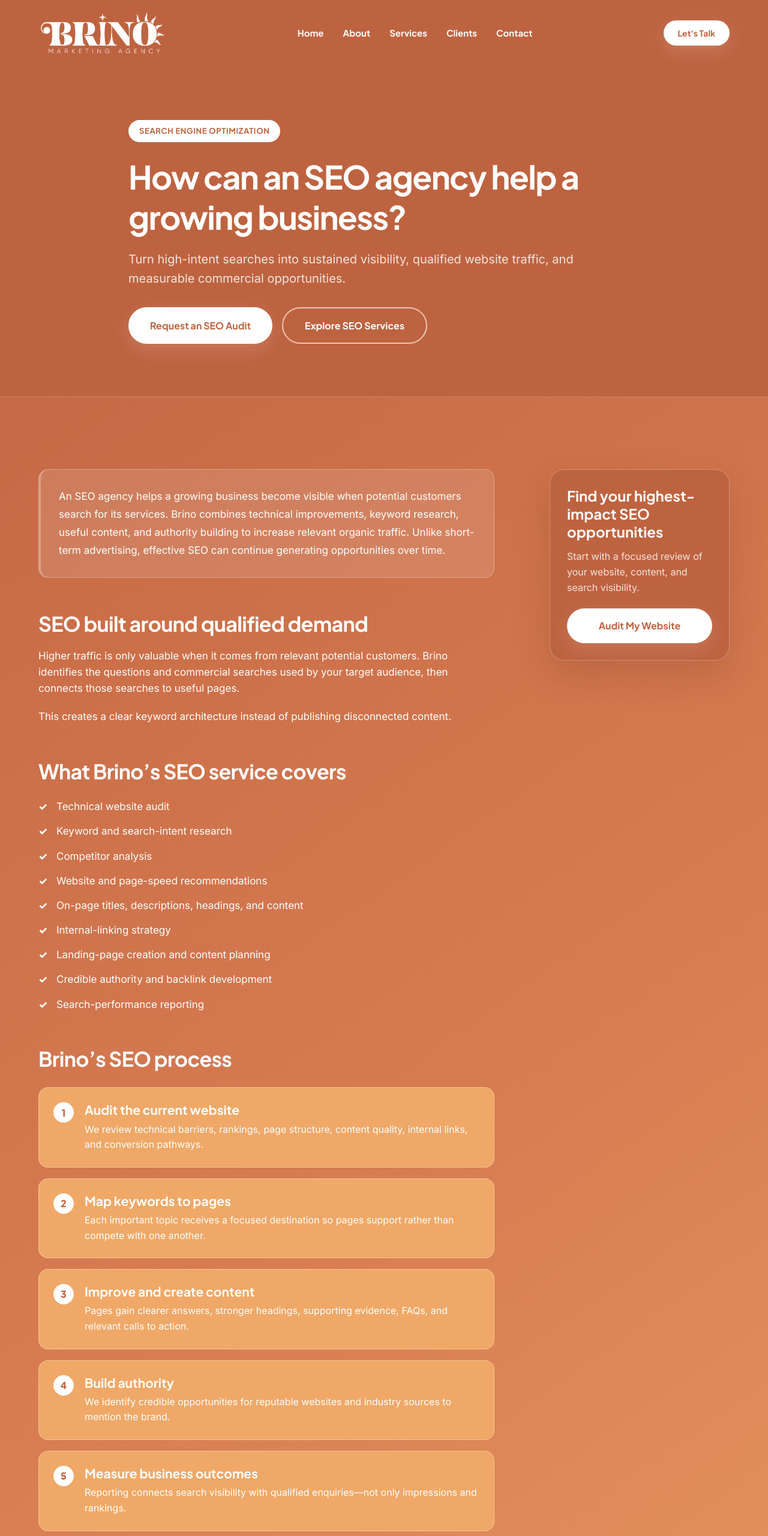
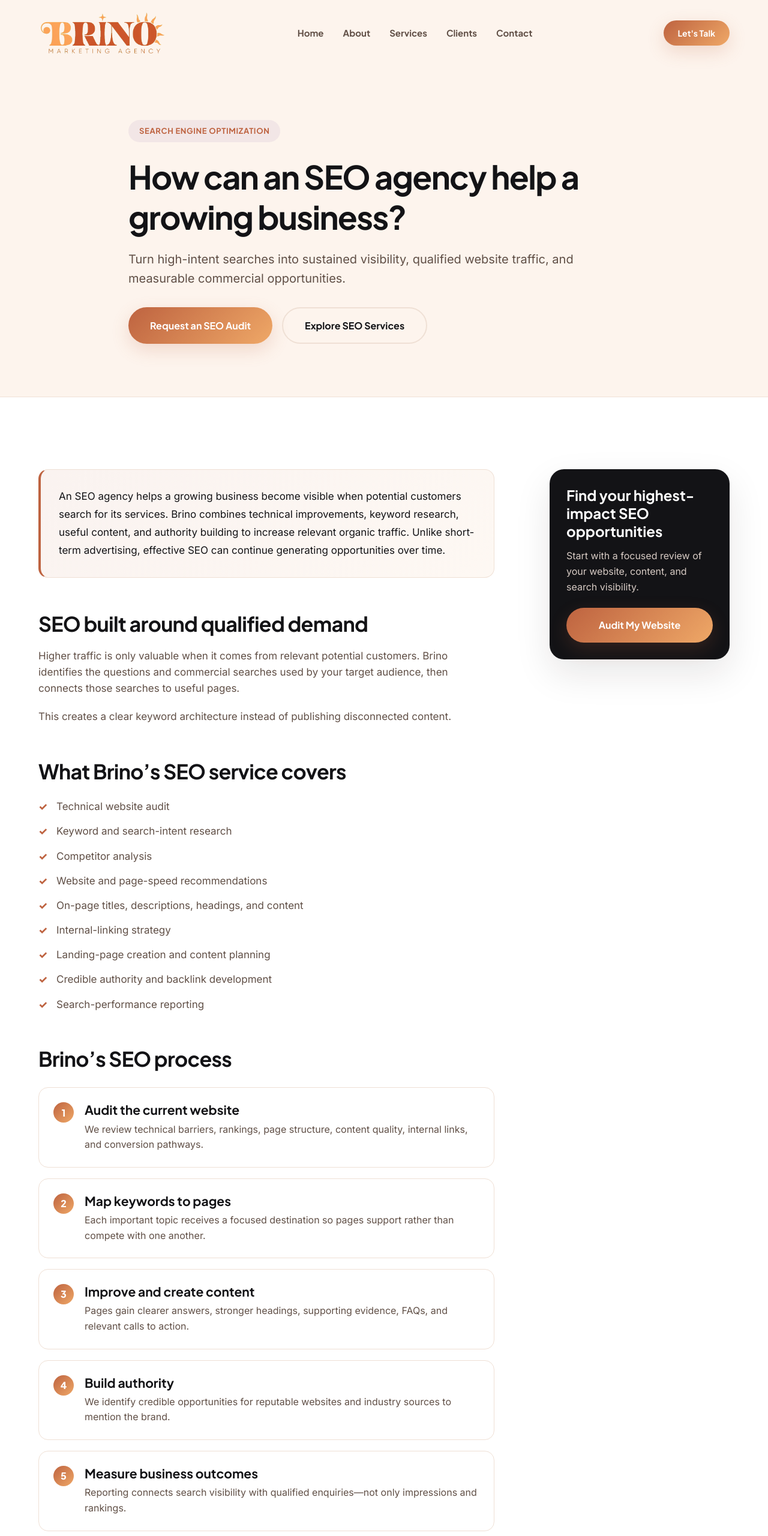
Before and after one commit to layaloo/brinowebsite, a plain HTML site: page seo-agency-growing-businesses.html in a window 1280 px wide. Shown: the top 2560 px of the page at 60% size. Drawn offline with Linux system fonts and the light colour scheme.

Commit message:
Revert "Invert Brino brand color system (#6)" (#7)
This reverts commit 1006c26f5f756256aaa557265beea5b0a7feffac.

Co-authored-by: Layal Bandah <layalbandah@LAYALS-MACBOOK.local>

```diff
--- a/css/style.css
+++ b/css/style.css
@@ -2425,208 +2425,6 @@ footer {
   margin: 0 auto 24px auto;
 }
 
-/* ==========================================================================
-   INVERTED BRINO COLOR SYSTEM — TERRACOTTA SURFACES / WHITE ACCENTS
-   ========================================================================== */
-:root {
-  --surface-terracotta: #BE6340;
-  --surface-peach: #EFA867;
-  --purple: #FFFFFF;
-  --coral: #FFFFFF;
-  --grey-text: #FFFFFF;
-  --grey-medium: rgba(255, 255, 255, 0.76);
-  --grey-border: rgba(255, 255, 255, 0.28);
-  --alabaster: #BE6340;
-  --grey-light: #EFA867;
-  --gradient-brand: linear-gradient(135deg, #FFFFFF 0%, #FFFFFF 100%);
-  --gradient-brand-light: linear-gradient(135deg, rgba(255, 255, 255, 0.18) 0%, rgba(255, 255, 255, 0.08) 100%);
-  --shadow-sm: 0 4px 12px rgba(89, 37, 19, 0.08);
-  --shadow-md: 0 12px 32px rgba(89, 37, 19, 0.14);
-  --shadow-lg: 0 24px 60px rgba(89, 37, 19, 0.18);
-  --shadow-brand: 0 10px 30px rgba(255, 255, 255, 0.14);
-}
-
-body {
-  color: #FFFFFF;
-  background: linear-gradient(145deg, #BE6340 0%, #D77B51 48%, #EFA867 100%);
-}
-
-h1, h2, h3, h4, h5, h6,
-.nav-links a,
-.nav-links a:hover,
-.nav-links a.active,
-.service-card-link,
-.client-full-logo,
-.testimonial-card-logo,
-.testimonial-card-author,
-.form-group label,
-.form-group input,
-.form-group select,
-.form-group textarea,
-.landing-answer,
-.related-page strong,
-.startup-note .text-link {
-  color: #FFFFFF;
-}
-
-.logo-img {
-  filter: brightness(0) invert(1);
-}
-
-header.scrolled {
-  background-color: rgba(190, 99, 64, 0.94);
-  border-bottom-color: rgba(255, 255, 255, 0.24);
-}
-
-.mobile-toggle span { background-color: #FFFFFF; }
-
-footer,
-.page-hero,
-.clients-logo-strip,
-.bg-alabaster,
-.startup-journal {
-  color: #FFFFFF;
-  background: #BE6340;
-  border-color: rgba(255, 255, 255, 0.24);
-}
-
-.hero,
-.hero-section {
-  color: #FFFFFF;
-  background: linear-gradient(145deg, #BE6340 0%, #EFA867 100%);
-}
-
-.service-card,
-.portfolio-card,
-.stat-item,
-.value-card,
-.team-card,
-.client-full-card,
-.client-testimonial-card,
-.contact-form-holder,
-.map-card,
-.landing-step,
-.related-page,
-.modal-content,
-.startup-article,
-.startup-note {
-  color: #FFFFFF;
-  background: #EFA867;
-  border-color: rgba(255, 255, 255, 0.32);
-}
-
-.startup-article-accent,
-.landing-sidebar,
-.intro-badge-overlay,
-.contact-cta {
-  color: #FFFFFF;
-  background: #BE6340;
-  border: 1px solid rgba(255, 255, 255, 0.28);
-}
-
-.faq-item,
-.landing-answer,
-.service-detail-visual,
-.contact-info-icon,
-.map-placeholder,
-.team-img-holder {
-  color: #FFFFFF;
-  background: rgba(255, 255, 255, 0.12);
-  border-color: rgba(255, 255, 255, 0.28);
-}
-
-.form-group input,
-.form-group select,
-.form-group textarea {
-  background: rgba(255, 255, 255, 0.13);
-  border-color: rgba(255, 255, 255, 0.38);
-}
-
-.form-group input::placeholder,
-.form-group textarea::placeholder { color: rgba(255, 255, 255, 0.72); }
-
-.form-group input:focus,
-.form-group select:focus,
-.form-group textarea:focus {
-  color: #BE6340;
-  background: #FFFFFF;
-  border-color: #FFFFFF;
-  box-shadow: 0 0 0 4px rgba(255, 255, 255, 0.22);
-}
-
-.btn-primary,
-.btn-white,
-.filter-btn:hover,
-.filter-btn.active {
-  color: #BE6340;
-  background: #FFFFFF;
-  border-color: #FFFFFF;
-}
-
-.btn-secondary {
-  color: #FFFFFF;
-  border-color: rgba(255, 255, 255, 0.64);
-}
-
-.btn-secondary:hover {
-  color: #BE6340;
-  background: #FFFFFF;
-  border-color: #FFFFFF;
-}
-
-.badge,
-.badge-coral,
-.service-card-icon,
-.value-card h4 span {
-  color: #BE6340;
-  background: #FFFFFF;
-}
-
-.text-gradient {
-  color: #FFFFFF;
-  background: none;
-  -webkit-text-fill-color: #FFFFFF;
-}
-
-.nav-links a::after,
-.landing-step::before,
-.footer-socials a:hover,
-.service-card:hover .service-card-icon {
-  color: #BE6340;
-  background: #FFFFFF;
-}
-
-.footer-socials a,
-.client-logo,
-.client-logo:hover,
-.service-card p,
-.testimonial-card-right p,
-.contact-info-details p,
-.contact-info-details a,
-.page-hero p,
-.startup-journal .section-header p,
-.startup-article li,
-.startup-article-lead,
-.startup-note p,
-.author-card,
-.portfolio-content p,
-.footer-brand p,
-.landing-sidebar p {
-  color: rgba(255, 255, 255, 0.82);
-}
-
-.startup-journey-visual img {
-  border-color: rgba(255, 255, 255, 0.4);
-  box-shadow: 0 24px 60px rgba(89, 37, 19, 0.2);
-}
-
-@media (max-width: 991px) {
-  .nav-links {
-    color: #FFFFFF;
-    background: #BE6340;
-  }
-}
-
 .modal-content h3 {
   font-size: 24px;
   margin-bottom: 12px;
```
